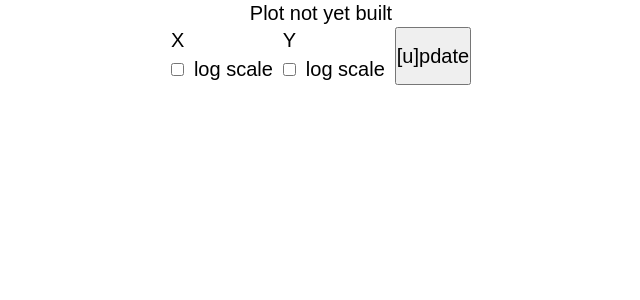
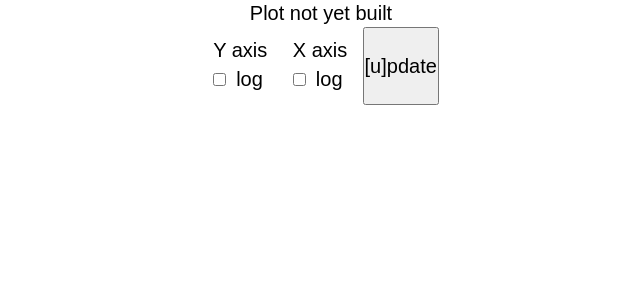
Before and after one commit to dyunis/viz_app, a Flask app: template templates/index.html in a window 1280 px wide. Shown: the top 300 px of the page, without its empty margins (319-959 px from the left). Run offline with Flask 2, Linux system fonts and the light colour scheme; the template is opened without the code that fills it, so the values that code supplies are empty.

Commit message:
styling changes

```diff
--- a/static/style.css
+++ b/static/style.css
@@ -21,7 +21,6 @@ body {
 
 #page {
   margin: 0px 30px 30px;
-  padding: 0px 30px 30px;
   display: flex;
   justify-content: center;
   align-items: center;
@@ -38,12 +37,14 @@ body {
 form {
   display: flex;
   flex-direction: row;
+  justify-content: space-around;
+  width: 100%;
 }
 
 iframe {
-  margin: 10px;
-  min-width: 400px;
-  min-height: 400px;
+  margin: 20px 0px;
+  min-width: 450px;
+  min-height: 450px;
   border: 1px solid #eee;
 }
 
@@ -55,6 +56,7 @@ button {
 #ys {
   display: flex;
   flex-direction: column;
+  margin: 10px;
 }
 
 .entry {
--- a/templates/index.html
+++ b/templates/index.html
@@ -10,33 +10,33 @@
 
 <form method='post'>
 
+    <div id='ys'>
+    <div class='entry'> Y axis </div>
+    <div class='entry'>
+        <input type='checkbox' id='ylog' value='ylog' name='ylog'
+        {% if ylog %} checked {% endif %}>
+        <label for='ylog'> log </label>
+    </div>
+    {% for key in data.keys() %}
+    <div class='entry'>
+        <input type='checkbox' id='{{ key }}' value='{{ key }}' name='y'
+        {% if key in ykeys %} checked {% endif %}>
+        <label for='{{ key }}'> {{ key }} </label>
+    </div>
+    {% endfor %}
+    </div>
+
     <div id='xs'>
-    <div class='entry'> X </div>
+    <div class='entry'> X axis </div>
     <div class='entry'>
         <input type='checkbox' id='xlog' value='xlog' name='xlog'
         {% if xlog %} checked {% endif %}>
-        <label for='xlog'> log scale </label>
+        <label for='xlog'> log </label>
     </div>
     {% for key in data.keys() %}
     <div class='entry'>
         <input type='radio' id='{{ key }}' value='{{ key }}' name='x'
         {% if key == xkey %} checked {% endif %}>
-        <label for='{{ key }}'> {{ key }} </label>
-    </div>
-    {% endfor %}
-    </div>
-
-    <div id='ys'>
-    <div class='entry'> Y </div>
-    <div class='entry'>
-        <input type='checkbox' id='ylog' value='ylog' name='ylog'
-        {% if ylog %} checked {% endif %}>
-        <label for='ylog'> log scale </label>
-    </div>
-    {% for key in data.keys() %}
-    <div class='entry'>
-        <input type='checkbox' id='{{ key }}' value='{{ key }}' name='y'
-        {% if key in ykeys %} checked {% endif %}>
         <label for='{{ key }}'> {{ key }} </label>
     </div>
     {% endfor %}
```
